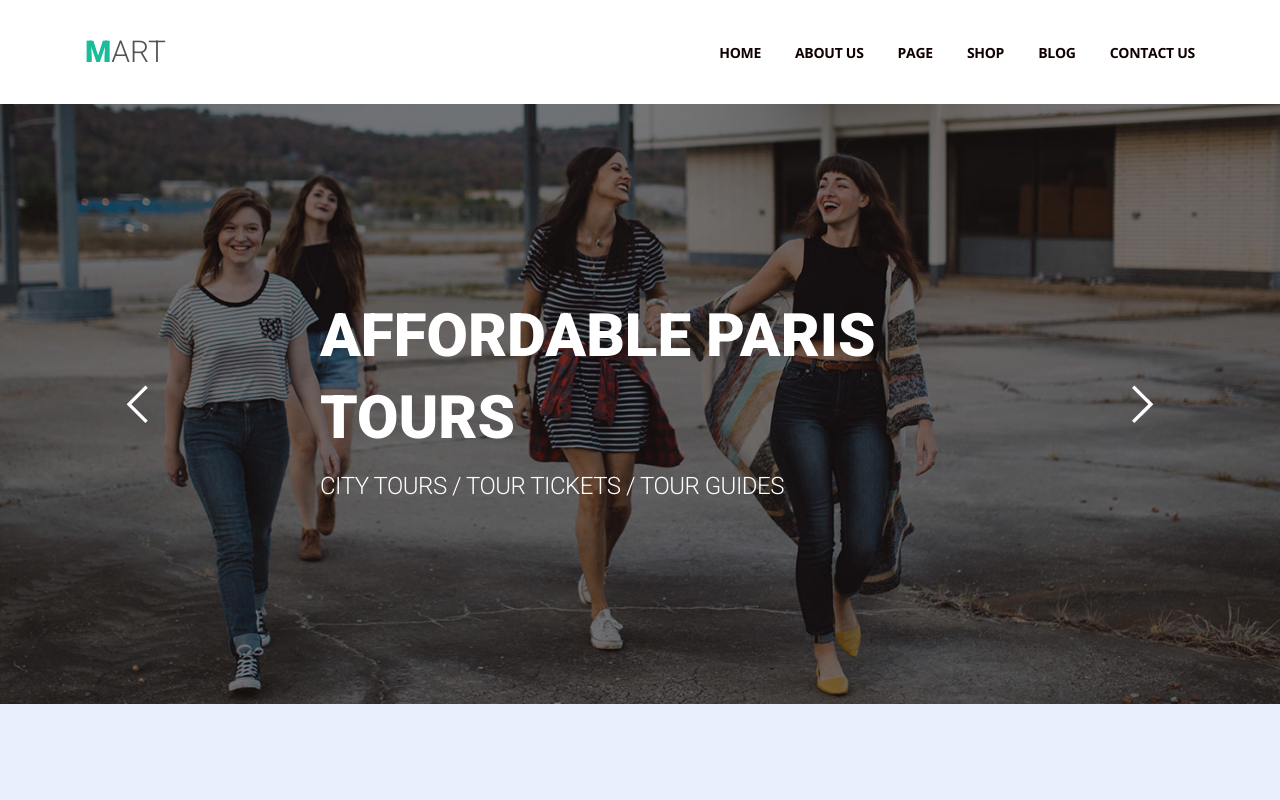
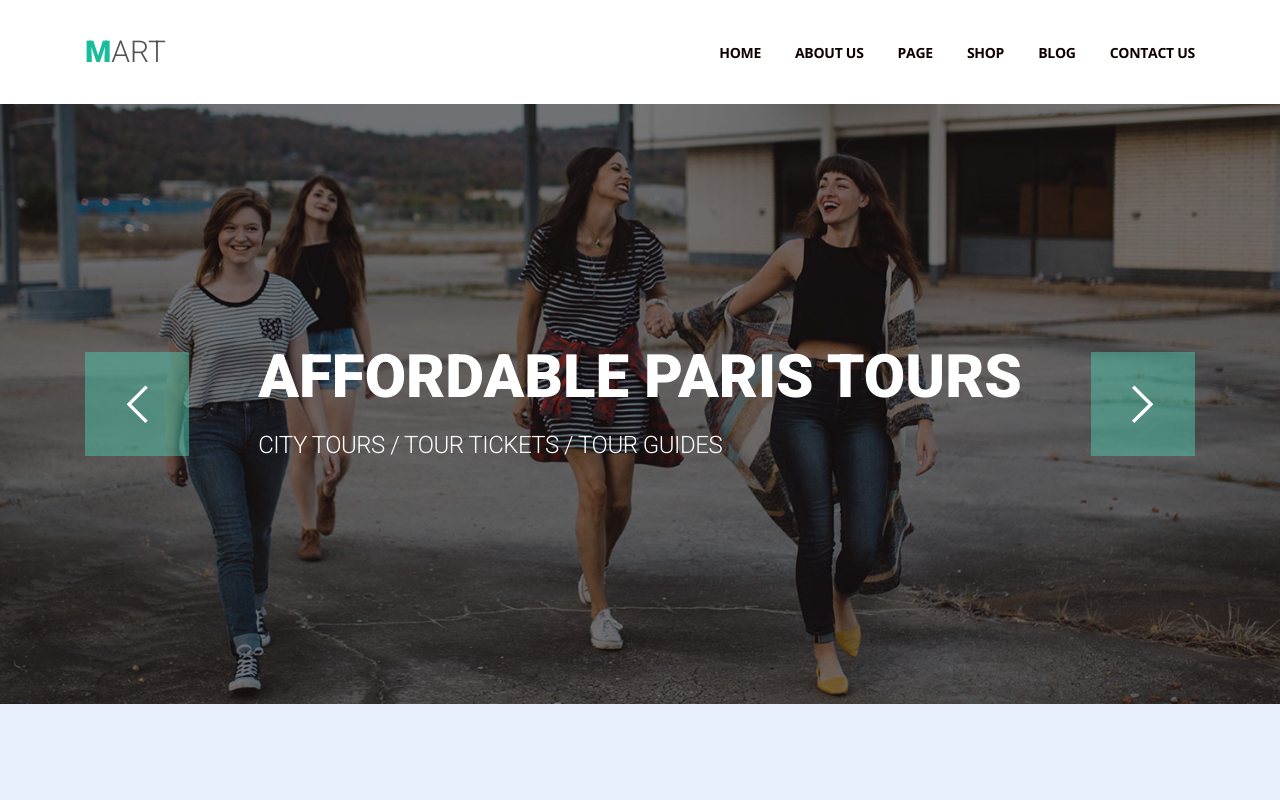
Before and after one commit to vitos2802/goit-fe-course, a plain HTML site: page html-css/module-05/index.html in a window 1280 px wide. Shown: the top 800 px of the page. Drawn offline with nearby package versions, Linux system fonts and the light colour scheme.

Commit message:
slider-title white-space, slider-btn opacity

```diff
--- a/html-css/module-05/css/style.css
+++ b/html-css/module-05/css/style.css
@@ -121,6 +121,7 @@ body {
 }
 
 .slider__item-title {
+    white-space: nowrap;
     color: #ffffff;
     font-size: 60px;
     line-height: 82px;
@@ -149,11 +150,11 @@ body {
     cursor: pointer;
     background-repeat: no-repeat;
     background-position: center;
-    background-color: transparent;
+    background-color: rgba(78, 198, 171, .5);
 }
 
 .slider__btn:hover {
-    background-color: #4ec6ab;
+    background-color: rgba(78, 198, 171, 1);
 }
 
 .slider__btn-prev {
```
